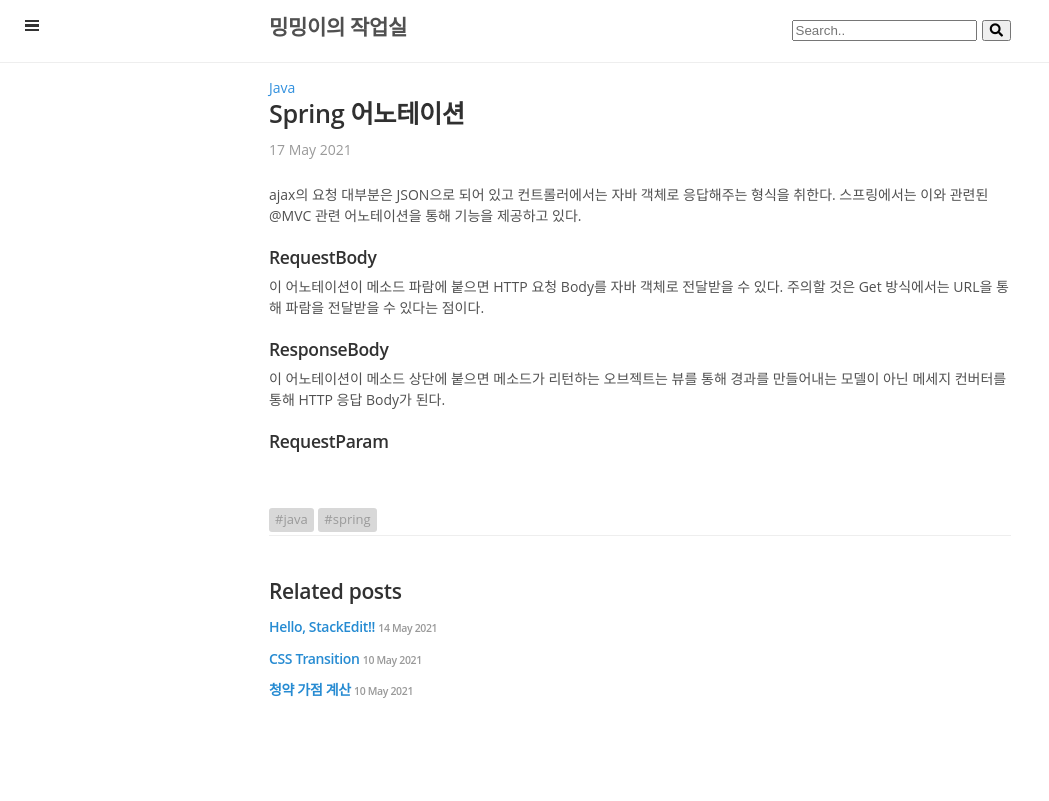
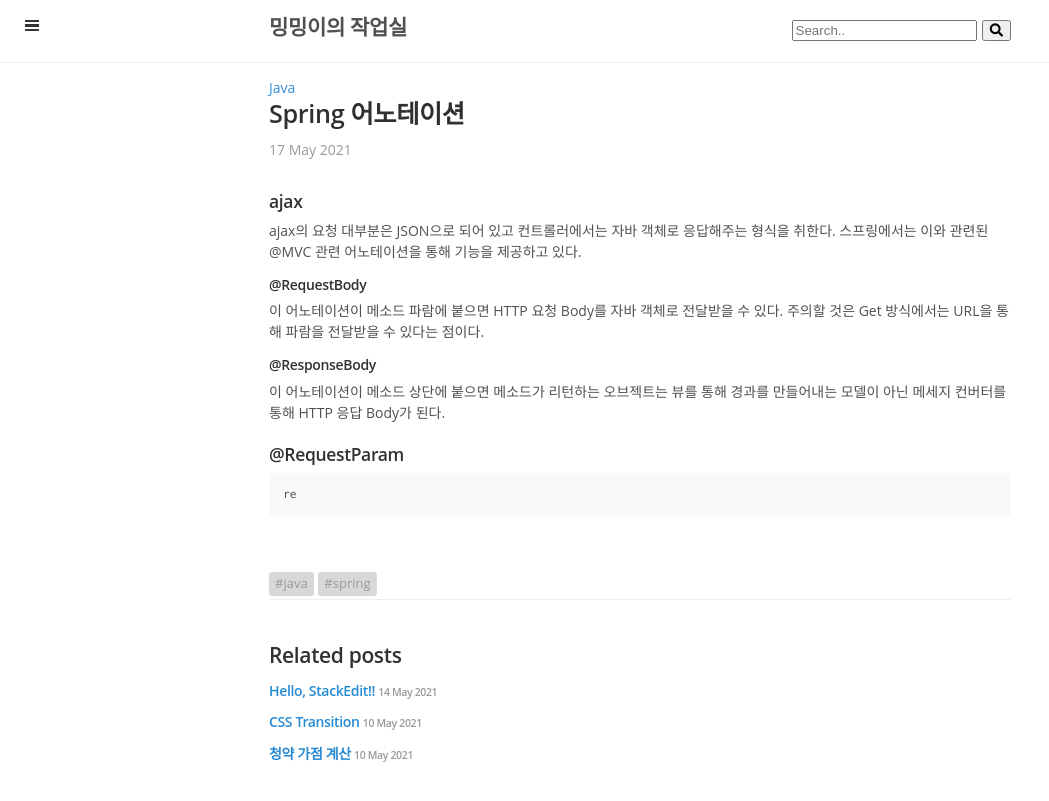
Before and after one commit to mingportal0/mingportal0.github.io, a Jekyll site: the page built from _posts/2021-05-17-ajax.md, in a window 1280 px wide. Shown: the top 801 px of the page, without its empty margins (0-1049 px from the left). Built offline with Jekyll 4.4.1, drawn with Linux system fonts in a browser that asks for light colours; nearby versions of some CDN libraries; comment, search, counter and statistics services are not loaded.

Commit message:
_posts/2021-05-17-ajax.md updated from https://stackedit.io/

````diff
--- a/_posts/2021-05-17-ajax.md
+++ b/_posts/2021-05-17-ajax.md
@@ -7,18 +7,22 @@ tags: [java, spring]
 comment: yes
 ---
 
+### ajax
 ajax의 요청 대부분은 JSON으로 되어 있고 컨트롤러에서는 자바 객체로 응답해주는 형식을 취한다.
 스프링에서는 이와 관련된 @MVC 관련 어노테이션을 통해 기능을 제공하고 있다.
 
-### RequestBody
+#### @RequestBody
 이 어노테이션이 메소드 파람에 붙으면 HTTP 요청 Body를 자바 객체로 전달받을 수 있다. 주의할 것은 Get 방식에서는 URL을 통해 파람을 전달받을 수 있다는 점이다.
 
-### ResponseBody
+#### @ResponseBody
 이 어노테이션이 메소드 상단에 붙으면 메소드가 리턴하는 오브젝트는 뷰를 통해 경과를 만들어내는 모델이 아닌 메세지 컨버터를 통해 HTTP 응답 Body가 된다.
 
-### RequestParam
+### @RequestParam
+```
+re
+```
 
 <!--stackedit_data:
-eyJoaXN0b3J5IjpbLTIxMjc1NjU4ODQsLTc5MzI0NTkxMiw1MT
-MwMzM0MjYsMTA3Nzk3OTk1Nl19
+eyJoaXN0b3J5IjpbMjY3MDEyMzIwLC03OTMyNDU5MTIsNTEzMD
+MzNDI2LDEwNzc5Nzk5NTZdfQ==
 -->
````
